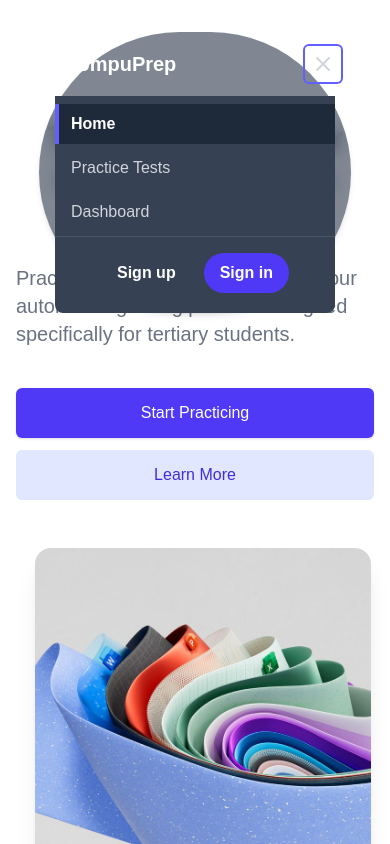
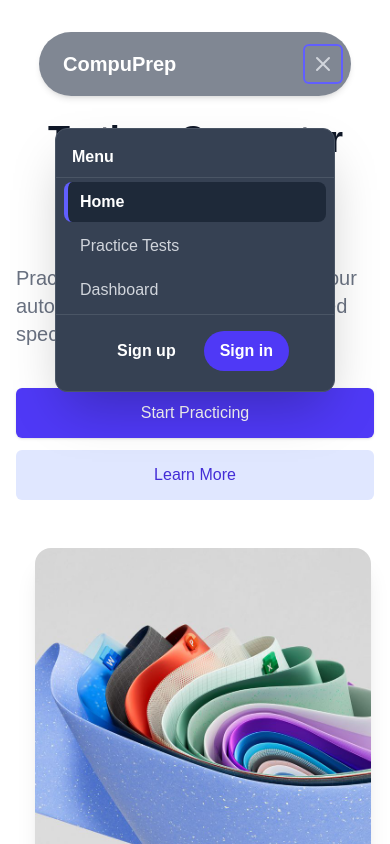
Before and after one commit to Kubayi-ND/compuprep, a Next.js app: page / in a window 390 px wide. Both pictures are taken after a click on the button "Open menu". Shown: the top 844 px of the page. Built offline with nearby package versions, Linux system fonts and the light colour scheme.

Commit message:
updated navbar toggle logic for mobile screens

```diff
--- a/src/components/Navbar.tsx
+++ b/src/components/Navbar.tsx
@@ -105,13 +105,22 @@ const Header = () => {
           </div>
         </div>
 
-        {/* Mobile menu, show/hide based on menu state */}
-        {mobileMenuOpen && (
-          <div className="md:hidden">
-            <div className="pt-2 pb-3 space-y-1 bg-gray-700 rounded-b-lg">
+
+
+        {/* Floating mobile menu */}
+        <div
+          className={`fixed top-24 right-4 left-4 md:hidden z-50 transform transition-transform duration-300 ease-in-out ${
+            mobileMenuOpen ? 'translate-y-0 opacity-100' : 'translate-y-[-20px] opacity-0 pointer-events-none'
+          }`}
+        >
+          <div className="pt-2 pb-3 space-y-1 bg-gray-700 rounded-xl shadow-2xl border border-gray-600">
+            <div className="flex justify-between items-center px-4 py-2 border-b border-gray-600">
+              <span className="text-white font-bold">Menu</span>
+
+            </div>
             <Link
               href="/"
-                className={`block pl-3 pr-4 py-2 border-l-4 ${
+              className={`block pl-3 pr-4 py-2 border-l-4 mx-2 rounded-lg ${
                 pathname === "/"
                   ? "border-indigo-500 text-white font-bold bg-gray-800"
                   : "border-transparent text-gray-300 hover:text-white hover:bg-gray-600 font-medium"
@@ -122,7 +131,7 @@ const Header = () => {
             </Link>
             <Link
               href="/tests"
-                className={`block pl-3 pr-4 py-2 border-l-4 ${
+              className={`block pl-3 pr-4 py-2 border-l-4 mx-2 rounded-lg ${
                 pathname.startsWith("/tests")
                   ? "border-indigo-500 text-white font-bold bg-gray-800"
                   : "border-transparent text-gray-300 hover:text-white hover:bg-gray-600 font-medium"
@@ -133,7 +142,7 @@ const Header = () => {
             </Link>
             <Link
               href="/dashboard"
-                className={`block pl-3 pr-4 py-2 border-l-4 ${
+              className={`block pl-3 pr-4 py-2 border-l-4 mx-2 rounded-lg ${
                 pathname === "/dashboard"
                   ? "border-indigo-500 text-white font-bold bg-gray-800"
                   : "border-transparent text-gray-300 hover:text-white hover:bg-gray-600 font-medium"
@@ -162,7 +171,6 @@ const Header = () => {
             </div>
           </div>
         </div>
-        )}
       </div>
     </header>
   );
```
Lines whose indentation alone changed are shown as unchanged.
